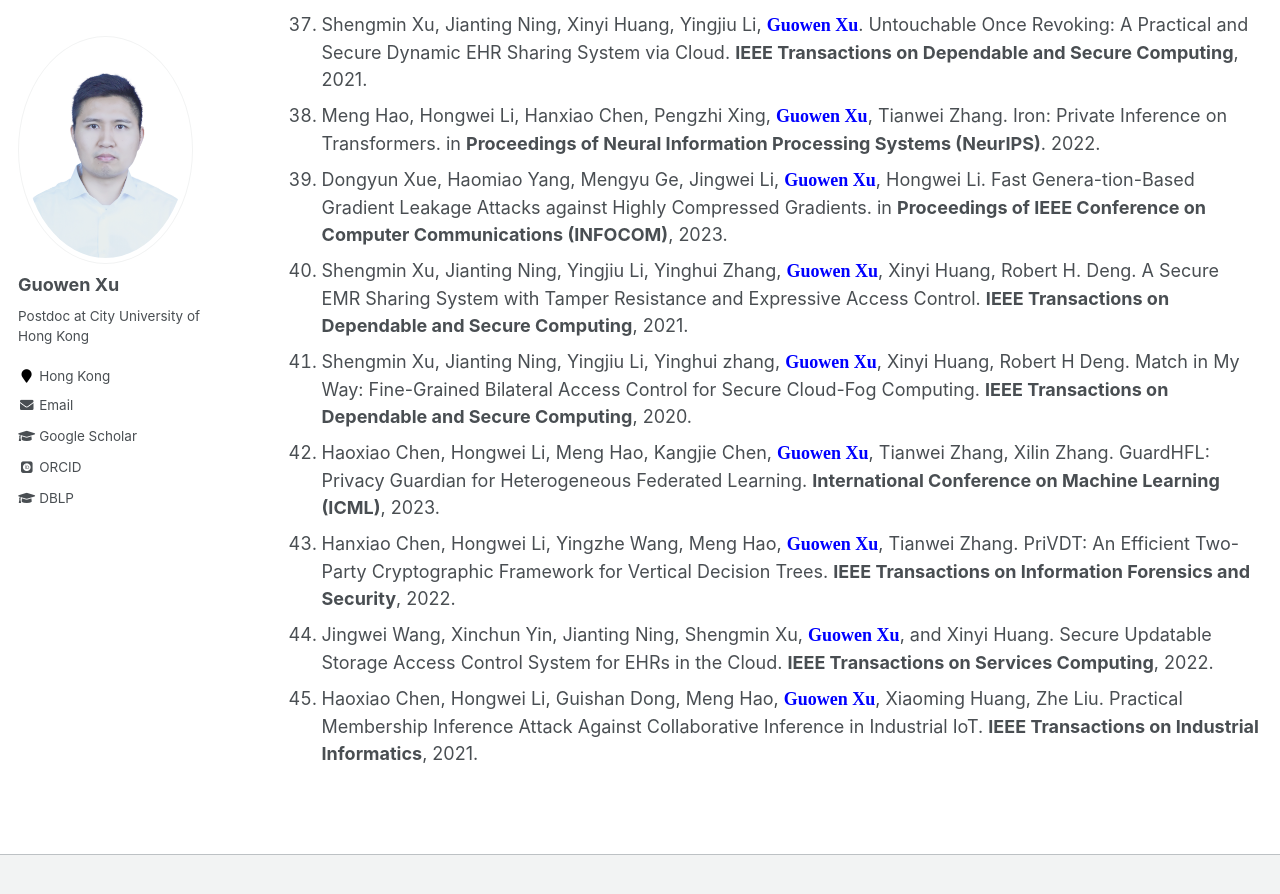
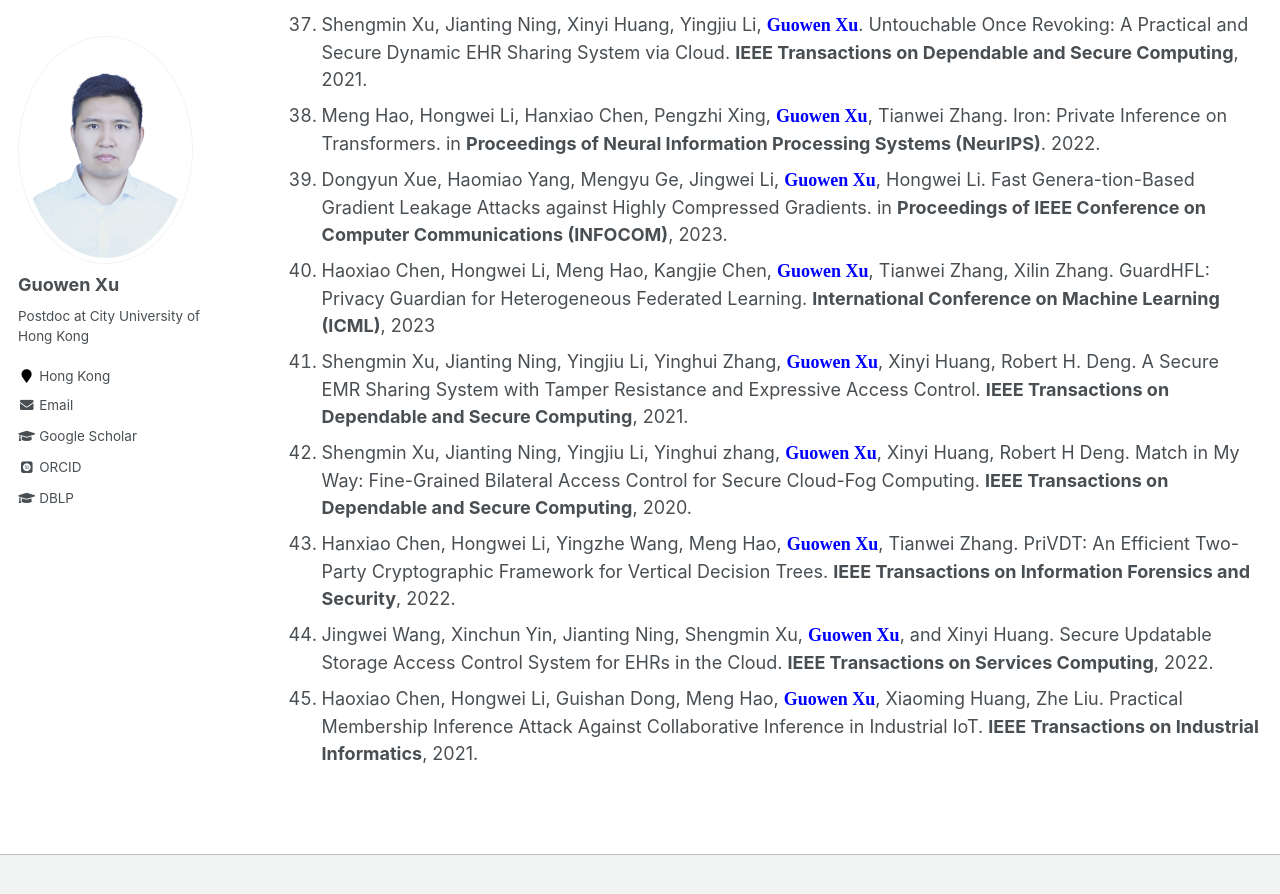
Before and after one commit to Guowen-xu/guowen-xu.github.io, a Jekyll site: the page built from _pages/publications.md, in a window 1280 px wide and 900 px high, scrolled down 3179 px. Shown: the top 894 px of the window. Built offline with Jekyll 4.4.1, drawn with Linux system fonts in a browser that asks for light colours; some web fonts are replaced.

Commit message:
Update publications.md

```diff
--- a/_pages/publications.md
+++ b/_pages/publications.md
@@ -53,9 +53,9 @@ You can find my articles on my [Google Scholar](https://scholar.google.com.hk/ci
 38. Shengmin Xu, Jianting Ning, Xinyi Huang, Yingjiu Li, **<font face="Times New Roman" color=blue size=4> Guowen Xu</font>**. Untouchable Once Revoking: A Practical and Secure Dynamic EHR Sharing System via Cloud. **IEEE Transactions on Dependable and Secure Computing**, 2021.
 39. Meng Hao, Hongwei Li, Hanxiao Chen, Pengzhi Xing, **<font face="Times New Roman" color=blue size=4> Guowen Xu</font>**, Tianwei Zhang. Iron: Private Inference on Transformers. in **Proceedings of Neural Information Processing Systems (NeurIPS)**. 2022.
 40. Dongyun Xue, Haomiao Yang, Mengyu Ge, Jingwei Li, **<font face="Times New Roman" color=blue size=4> Guowen Xu</font>**, Hongwei Li. Fast Genera-tion-Based Gradient Leakage Attacks against Highly Compressed Gradients. in  **Proceedings of IEEE Conference on Computer Communications (INFOCOM)**, 2023.
-41. Shengmin Xu, Jianting Ning, Yingjiu Li, Yinghui Zhang, **<font face="Times New Roman" color=blue size=4> Guowen Xu</font>**, Xinyi Huang, Robert H. Deng. A Secure EMR Sharing System with Tamper Resistance and Expressive Access Control. **IEEE Transactions on Dependable and Secure Computing**, 2021.
-42. Shengmin Xu, Jianting Ning, Yingjiu Li, Yinghui zhang, **<font face="Times New Roman" color=blue size=4> Guowen Xu</font>**, Xinyi Huang, Robert H Deng. Match in My Way: Fine-Grained Bilateral Access Control for Secure Cloud-Fog Computing. **IEEE Transactions on Dependable and Secure Computing**, 2020.
-43. Haoxiao Chen, Hongwei Li, Meng Hao, Kangjie Chen, **<font face="Times New Roman" color=blue size=4> Guowen Xu</font>**, Tianwei Zhang, Xilin Zhang. GuardHFL: Privacy Guardian for Heterogeneous Federated Learning. **International Conference on Machine Learning (ICML)**, 2023.
+41. Haoxiao Chen, Hongwei Li, Meng Hao, Kangjie Chen, **<font face="Times New Roman" color=blue size=4> Guowen Xu</font>**, Tianwei Zhang, Xilin Zhang. GuardHFL: Privacy Guardian for Heterogeneous Federated Learning. **International Conference on Machine Learning (ICML)**, 2023
+42. Shengmin Xu, Jianting Ning, Yingjiu Li, Yinghui Zhang, **<font face="Times New Roman" color=blue size=4> Guowen Xu</font>**, Xinyi Huang, Robert H. Deng. A Secure EMR Sharing System with Tamper Resistance and Expressive Access Control. **IEEE Transactions on Dependable and Secure Computing**, 2021.
+43. Shengmin Xu, Jianting Ning, Yingjiu Li, Yinghui zhang, **<font face="Times New Roman" color=blue size=4> Guowen Xu</font>**, Xinyi Huang, Robert H Deng. Match in My Way: Fine-Grained Bilateral Access Control for Secure Cloud-Fog Computing. **IEEE Transactions on Dependable and Secure Computing**, 2020.
 44. Hanxiao Chen, Hongwei Li, Yingzhe Wang, Meng Hao,  **<font face="Times New Roman" color=blue size=4> Guowen Xu</font>**, Tianwei Zhang. PriVDT: An Efficient Two-Party Cryptographic Framework for Vertical Decision Trees. **IEEE Transactions on Information Forensics and Security**, 2022.
 45. Jingwei Wang, Xinchun Yin, Jianting Ning, Shengmin Xu, **<font face="Times New Roman" color=blue size=4> Guowen Xu</font>**, and Xinyi Huang. Secure Updatable Storage Access Control System for EHRs in the Cloud. **IEEE Transactions on Services Computing**, 2022.
 46. Haoxiao Chen, Hongwei Li, Guishan Dong, Meng Hao, **<font face="Times New Roman" color=blue size=4> Guowen Xu</font>**, Xiaoming Huang, Zhe Liu. Practical Membership Inference Attack Against Collaborative Inference in Industrial IoT. **IEEE Transactions on Industrial Informatics**, 2021.
```
